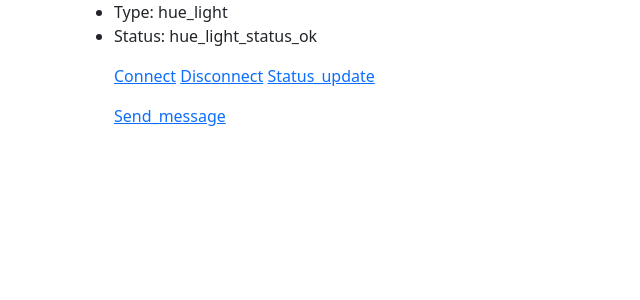
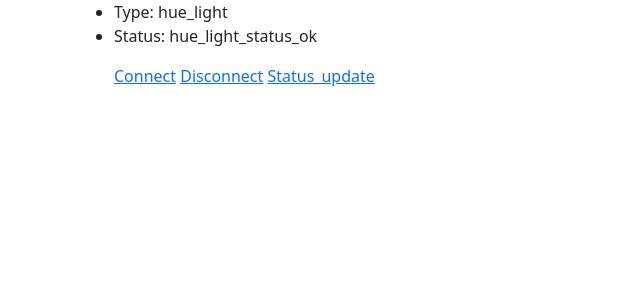
Before and after one commit to zbychu1314/k-python-2-14-10-2023, a Django app: page /iot_control/1/details in a window 1280 px wide. Shown: the part 160-460 px from the top of the page, without its empty margins (0-640 px from the left). Run offline with Django 4.2, Linux system fonts and the light colour scheme; data comes from the database, SQL or seed files in the repository; both versions use the stored data as it was after the commit.

Commit message:
IOT Smart Home fix in list.html

```diff
--- a/Django_Smart_Home - Copy/iot_control/templates/iot_control/iot_control_details.html
+++ b/Django_Smart_Home - Copy/iot_control/templates/iot_control/iot_control_details.html
@@ -16,8 +16,5 @@
                 <td><a href="{% url 'iot_control:disconnect' iot_control.id %}">Disconnect</a></td>
                 <td><a href="{% url 'iot_control:status_update' iot_control.id %}">Status_update</a></td>
             </ul>
-            <ul>
-            <td><a href="{% url 'iot_control:details' iot_control.id %}">Send_message</a></td>
-            </ul>
         </tbody>
 {% endblock %}
```
Also changed, not shown: Django_Smart_Home - Copy/db.sqlite3.
